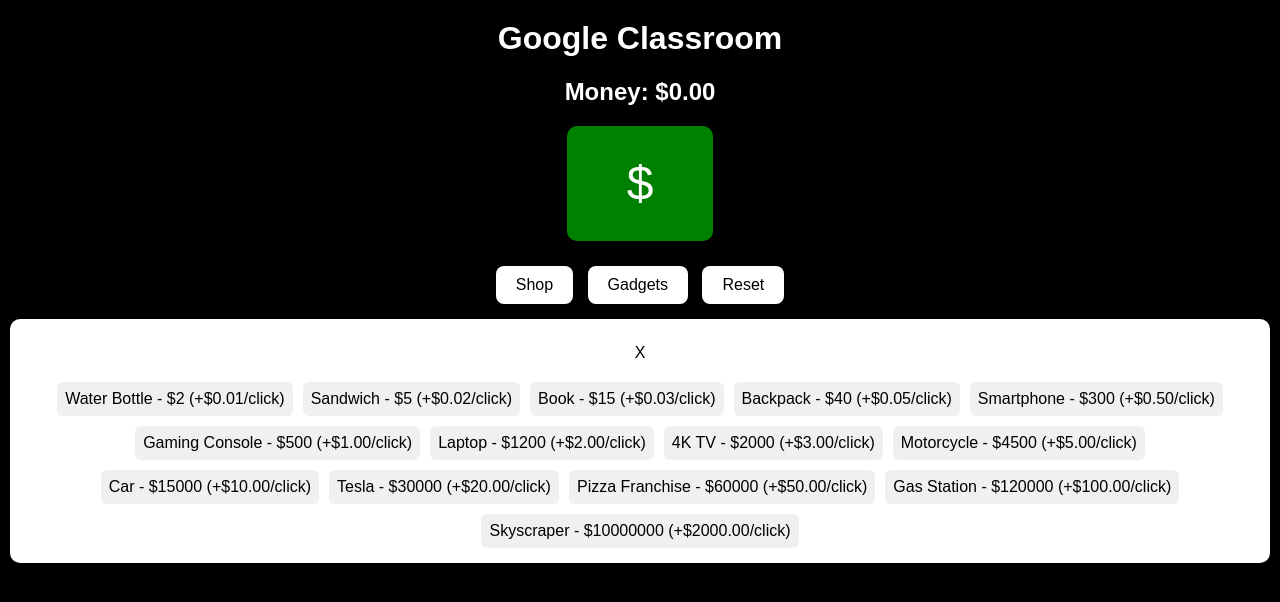
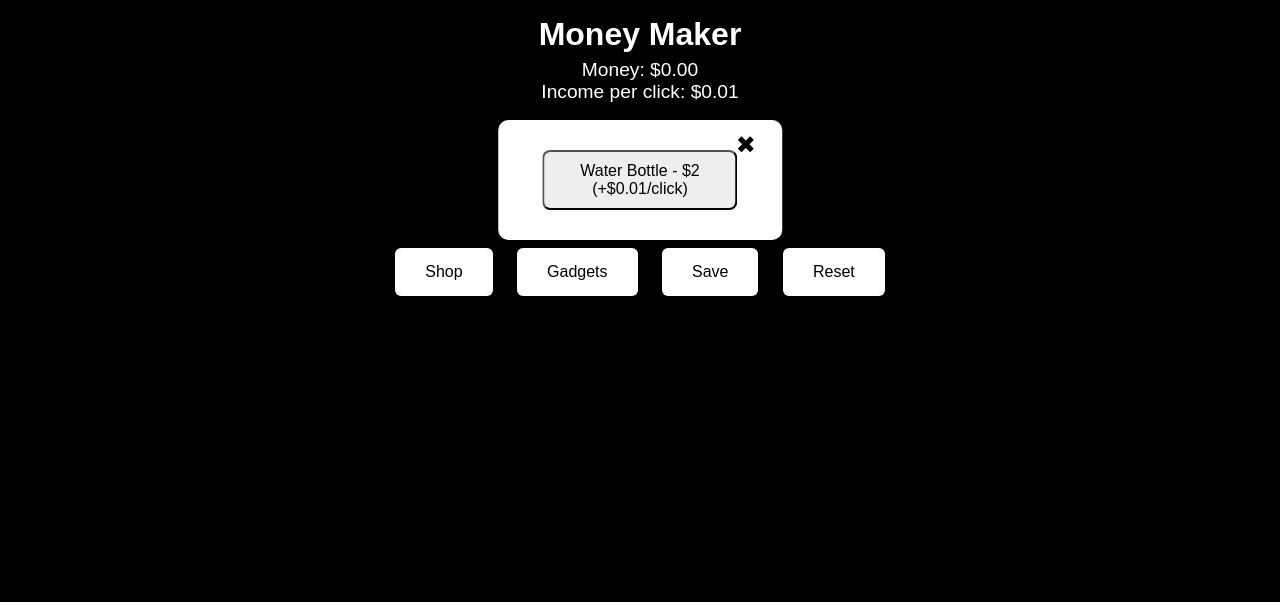
Before and after one commit to Autopilot-Tesla/money, a plain HTML site: page index.html in a window 1280 px wide. Both pictures are taken after a click on the button "Shop". Drawn offline with Linux system fonts and the light colour scheme.

Commit message:
Update index.html

```diff
--- a/index.html
+++ b/index.html
@@ -7,199 +7,240 @@
   <link rel="icon" href="google-classroom-favicon.png" />
   <style>
     body {
-      margin: 0;
-      font-family: sans-serif;
-      background: black;
-      color: white;
+      font-family: Arial, sans-serif;
+      background-color: #000;
+      color: #fff;
       text-align: center;
       overflow-x: hidden;
+      margin: 0;
+      padding: 0;
     }
     h1 {
-      margin-top: 20px;
+      margin: 0.5em 0 0.2em;
     }
-    #moneyBtn {
-      font-size: 3rem;
-      padding: 30px 60px;
-      background: green;
+    h2 {
+      margin-bottom: 1em;
+    }
+    #money-display, #income-display {
+      font-size: 1.2em;
+    }
+    .button {
+      margin: 10px;
+      padding: 15px 30px;
+      font-size: 1em;
+      border: none;
+      cursor: pointer;
+      border-radius: 6px;
+      transition: transform 0.1s;
+    }
+    #click-button {
+      background-color: green;
       color: white;
+      font-size: 2em;
+      padding: 30px;
+      border-radius: 6px;
+      transform-origin: center;
+    }
+    #click-button:active {
+      transform: scale(1.1) rotate(10deg);
+    }
+    .control-button {
+      background-color: white;
+      color: black;
+    }
+    .shop-item, .gadget-item {
+      background-color: #eee;
+      color: black;
+      padding: 10px;
+      margin: 10px auto;
+      width: 80%;
+      border-radius: 8px;
+      font-size: 1em;
+    }
+    #shop-container, #gadget-container {
+      display: none;
+      position: fixed;
+      top: 15%;
+      left: 50%;
+      transform: translateX(-50%);
+      background: white;
+      color: black;
+      padding: 20px;
+      border-radius: 10px;
+      z-index: 10;
+      max-height: 70%;
+      overflow-y: auto;
+    }
+    .close-button {
+      background: none;
       border: none;
-      border-radius: 10px;
-      margin-bottom: 20px;
+      color: black;
+      font-size: 1.5em;
+      position: absolute;
+      top: 10px;
+      right: 20px;
       cursor: pointer;
     }
-    .btn {
-      font-size: 1rem;
-      padding: 10px 20px;
-      margin: 5px;
-      border-radius: 8px;
-      border: none;
-      cursor: pointer;
-      background: white;
-      color: black;
-      transition: transform 0.2s;
+    .notification {
+      background-color: #555;
+      color: white;
+      padding: 10px;
+      position: fixed;
+      bottom: 20px;
+      left: 50%;
+      transform: translateX(-50%);
+      border-radius: 6px;
+      display: none;
+      z-index: 20;
     }
-    .btn.spin {
-      animation: spin 0.4s linear;
-    }
-    @keyframes spin {
-      0% { transform: rotate(0deg); }
-      100% { transform: rotate(360deg); }
-    }
-    #shop, #gadgets {
-      margin: 10px;
-      padding: 10px;
-      background: white;
-      color: black;
-      border-radius: 10px;
-      display: none;
-    }
-    .shop-button {
-      margin: 5px;
-      background: #f0f0f0;
-      padding: 8px;
-      border-radius: 6px;
-    }
-    #moneyRain {
-      position: fixed;
-      top: 0;
-      left: 0;
-      width: 100%;
-      height: 100%;
+    .dollar {
+      position: absolute;
+      color: lime;
+      font-size: 24px;
       pointer-events: none;
-      z-index: -1;
-    }
-    .money-fall {
-      position: absolute;
-      font-size: 20px;
-      color: green;
-      animation: fall 3s linear infinite;
-    }
-    @keyframes fall {
-      from { top: -20px; }
-      to { top: 100%; }
+      user-select: none;
     }
   </style>
 </head>
 <body>
-  <h1>Google Classroom</h1>
-  <h2 id="moneyDisplay">Money: $0.00</h2>
-  <button id="moneyBtn">$</button>
-  <div>
-    <button class="btn" onclick="toggleShop()">Shop</button>
-    <button class="btn" onclick="toggleGadgets()">Gadgets</button>
-    <button class="btn" onclick="resetGame()">Reset</button>
+  <h1>Money Maker</h1>
+  <div id="money-display">Money: $0.00</div>
+  <div id="income-display">Income per click: $0.01</div>
+  <br />
+  <button id="click-button" class="button">$</button>
+  <br />
+  <button class="button control-button" onclick="toggleShop()">Shop</button>
+  <button class="button control-button" onclick="toggleGadgets()">Gadgets</button>
+  <button class="button control-button" onclick="saveGame()">Save</button>
+  <button class="button control-button" onclick="confirmReset()">Reset</button>
+
+  <div id="shop-container">
+    <button class="close-button" onclick="toggleShop()">✖</button>
+    <div id="shop-items"></div>
   </div>
-  <div id="shop">
-    <button class="btn" onclick="toggleShop()">X</button>
-    <div id="shopItems"></div>
+
+  <div id="gadget-container">
+    <button class="close-button" onclick="toggleGadgets()">✖</button>
+    <div id="gadget-items"></div>
   </div>
-  <div id="gadgets">
-    <button class="btn" onclick="toggleGadgets()">X</button>
-    <div id="gadgetItems"></div>
-  </div>
-  <div id="moneyRain"></div>
+
+  <div id="notification" class="notification"></div>
 
   <script>
-    const moneyBtn = document.getElementById('moneyBtn');
-    const moneyDisplay = document.getElementById('moneyDisplay');
-    const shopItems = document.getElementById('shopItems');
-    const gadgetItems = document.getElementById('gadgetItems');
-    let money = parseFloat(localStorage.getItem("money") || 0);
-    let incomePerClick = parseFloat(localStorage.getItem("income") || 0.01);
-
-    const items = [
-      { name: 'Water Bottle', cost: 2, income: 0.01 },
-      { name: 'Sandwich', cost: 5, income: 0.02 },
-      { name: 'Book', cost: 15, income: 0.03 },
-      { name: 'Backpack', cost: 40, income: 0.05 },
-      { name: 'Smartphone', cost: 300, income: 0.5 },
-      { name: 'Gaming Console', cost: 500, income: 1 },
-      { name: 'Laptop', cost: 1200, income: 2 },
-      { name: '4K TV', cost: 2000, income: 3 },
-      { name: 'Motorcycle', cost: 4500, income: 5 },
-      { name: 'Car', cost: 15000, income: 10 },
-      { name: 'Tesla', cost: 30000, income: 20 },
-      { name: 'Pizza Franchise', cost: 60000, income: 50 },
-      { name: 'Gas Station', cost: 120000, income: 100 },
-      { name: 'Skyscraper', cost: 10000000, income: 2000 },
+    let money = parseFloat(localStorage.getItem("money")) || 0;
+    let income = parseFloat(localStorage.getItem("income")) || 0.01;
+    const shopItems = [
+      { name: "Water Bottle", cost: 2, income: 0.01 },
+      { name: "Sandwich", cost: 5, income: 0.02 },
+      { name: "Book", cost: 15, income: 0.04 },
+      { name: "Backpack", cost: 40, income: 0.05 },
+      { name: "Smartphone", cost: 300, income: 0.10 },
+      { name: "Gaming Console", cost: 500, income: 0.25 },
+      { name: "Electric Scooter", cost: 800, income: 0.3 },
+      { name: "Laptop", cost: 1200, income: 0.5 },
+      { name: "Car", cost: 15000, income: 1 },
+      { name: "Pizza Franchise", cost: 60000, income: 3 },
     ];
 
+    let currentShopIndex = 0;
+
     function updateDisplay() {
-      moneyDisplay.textContent = `Money: $${money.toFixed(2)}`;
-      localStorage.setItem("money", money);
-      localStorage.setItem("income", incomePerClick);
+      document.getElementById("money-display").textContent = `Money: $${money.toFixed(2)}`;
+      document.getElementById("income-display").textContent = `Income per click: $${income.toFixed(2)}`;
     }
 
-    function addMoney() {
-      money += incomePerClick;
+    function spawnDollar() {
+      const dollar = document.createElement("div");
+      dollar.className = "dollar";
+      dollar.style.left = Math.random() * window.innerWidth + "px";
+      dollar.style.top = "0px";
+      dollar.textContent = "$";
+      document.body.appendChild(dollar);
+      let fall = setInterval(() => {
+        let top = parseFloat(dollar.style.top);
+        if (top > window.innerHeight) {
+          clearInterval(fall);
+          dollar.remove();
+        } else {
+          dollar.style.top = top + 5 + "px";
+        }
+      }, 20);
+    }
+
+    function showNotification(msg) {
+      const notif = document.getElementById("notification");
+      notif.textContent = msg;
+      notif.style.display = "block";
+      setTimeout(() => notif.style.display = "none", 2000);
+    }
+
+    function clickMoney() {
+      money += income;
       updateDisplay();
-      dropDollar();
+      spawnDollar();
     }
 
     function toggleShop() {
-      const shop = document.getElementById("shop");
-      shop.style.display = shop.style.display === "block" ? "none" : "block";
+      const container = document.getElementById("shop-container");
+      container.style.display = container.style.display === "block" ? "none" : "block";
+      renderShop();
     }
 
     function toggleGadgets() {
-      const gadgets = document.getElementById("gadgets");
-      gadgets.style.display = gadgets.style.display === "block" ? "none" : "block";
+      const container = document.getElementById("gadget-container");
+      container.style.display = container.style.display === "block" ? "none" : "block";
     }
 
-    function resetGame() {
-      money = 0;
-      incomePerClick = 0.01;
-      updateDisplay();
-    }
-
-    function buyItem(item) {
-      if (money >= item.cost) {
-        money -= item.cost;
-        incomePerClick += item.income;
-        updateDisplay();
-      } else {
-        alert("Not enough money!");
+    function renderShop() {
+      const container = document.getElementById("shop-items");
+      container.innerHTML = "";
+      if (currentShopIndex < shopItems.length) {
+        const item = shopItems[currentShopIndex];
+        const btn = document.createElement("button");
+        btn.className = "shop-item";
+        btn.textContent = `${item.name} - $${item.cost} (+$${item.income}/click)`;
+        btn.onclick = () => {
+          if (money >= item.cost) {
+            money -= item.cost;
+            income += item.income;
+            currentShopIndex++;
+            updateDisplay();
+            renderShop();
+          } else {
+            showNotification("You don't have enough money!");
+          }
+        };
+        container.appendChild(btn);
       }
     }
 
-    function buildShop() {
-      shopItems.innerHTML = "";
-      items.forEach((item) => {
-        const btn = document.createElement("button");
-        btn.className = "btn shop-button";
-        btn.textContent = `${item.name} - $${item.cost} (+$${item.income.toFixed(2)}/click)`;
-        btn.onclick = () => buyItem(item);
-        shopItems.appendChild(btn);
-      });
+    function saveGame() {
+      localStorage.setItem("money", money);
+      localStorage.setItem("income", income);
+      showNotification("Game saved!");
     }
 
-    function dropDollar() {
-      const dollar = document.createElement("div");
-      dollar.className = "money-fall";
-      dollar.style.left = Math.random() * 100 + "%";
-      dollar.textContent = "$";
-      document.getElementById("moneyRain").appendChild(dollar);
-      setTimeout(() => dollar.remove(), 3000);
+    function confirmReset() {
+      if (confirm("Are you sure you want to reset the game?")) {
+        money = 0;
+        income = 0.01;
+        currentShopIndex = 0;
+        updateDisplay();
+        renderShop();
+        localStorage.clear();
+        showNotification("Game reset!");
+      }
     }
 
-    let holdInterval;
-    moneyBtn.addEventListener("mousedown", () => {
-      addMoney();
-      holdInterval = setInterval(addMoney, 100);
-      moneyBtn.classList.add("spin");
+    document.getElementById("click-button").addEventListener("mousedown", () => {
+      clickInterval = setInterval(clickMoney, 100);
     });
-    moneyBtn.addEventListener("mouseup", () => {
-      clearInterval(holdInterval);
-      moneyBtn.classList.remove("spin");
-    });
-    moneyBtn.addEventListener("mouseleave", () => {
-      clearInterval(holdInterval);
-      moneyBtn.classList.remove("spin");
+    document.addEventListener("mouseup", () => {
+      clearInterval(clickInterval);
     });
 
-    // Init
     updateDisplay();
-    buildShop();
+    renderShop();
   </script>
 </body>
 </html>
```
